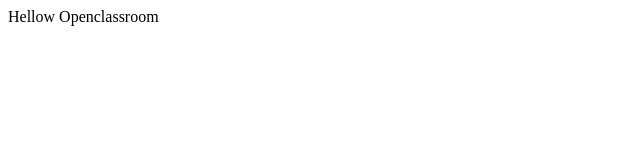
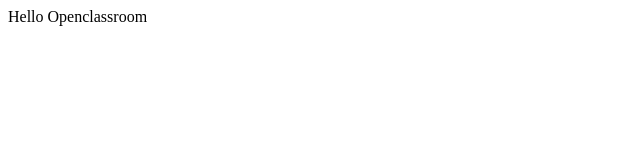
Before and after one commit to DavidDG-hub/OpenClass---Git-GitHub-, a plain HTML site: page Index.html in a window 1280 px wide. Shown: the full height of the page, 0-640 px from the left. Drawn offline with Linux system fonts and the light colour scheme.

Commit message:
Hollow changed by Hello

```diff
--- a/Index.html
+++ b/Index.html
@@ -1 +1 @@
-<html><head></head><body>Hellow Openclassroom</body></html>
+<html><head></head><body>Hello Openclassroom</body></html>
```
